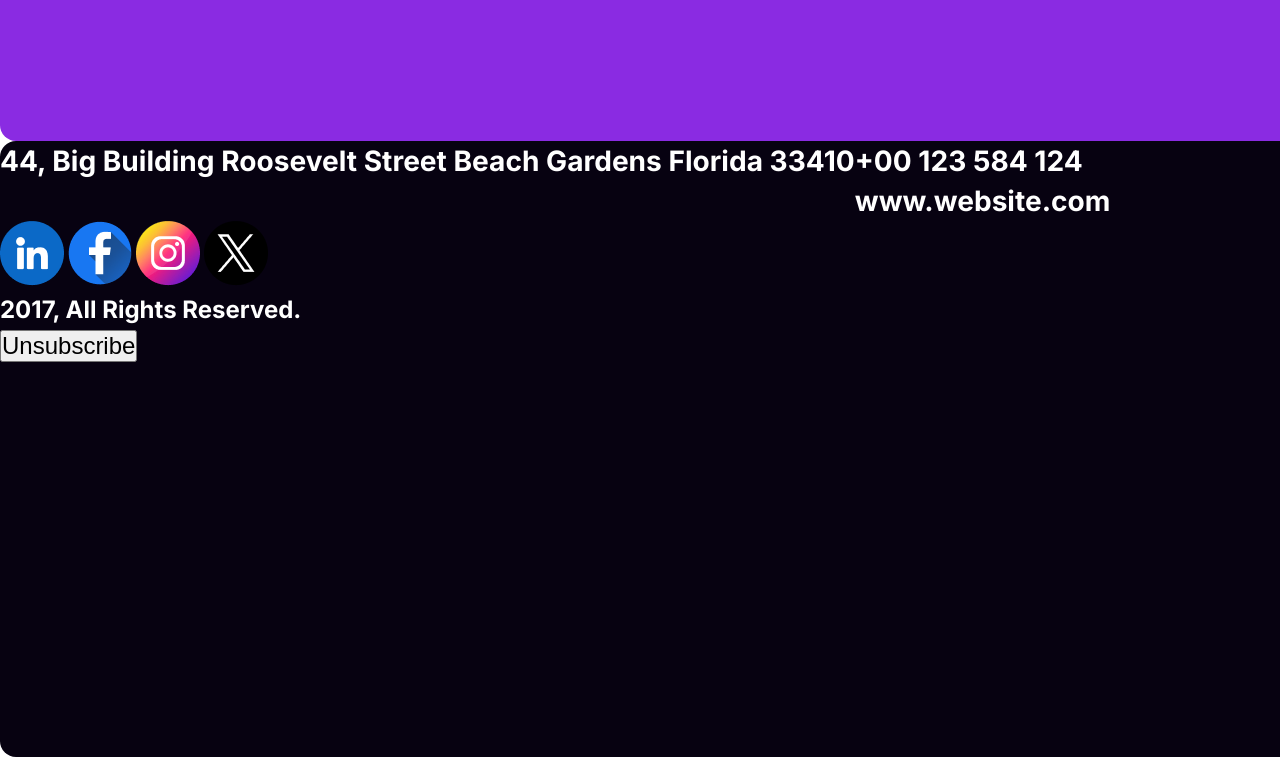
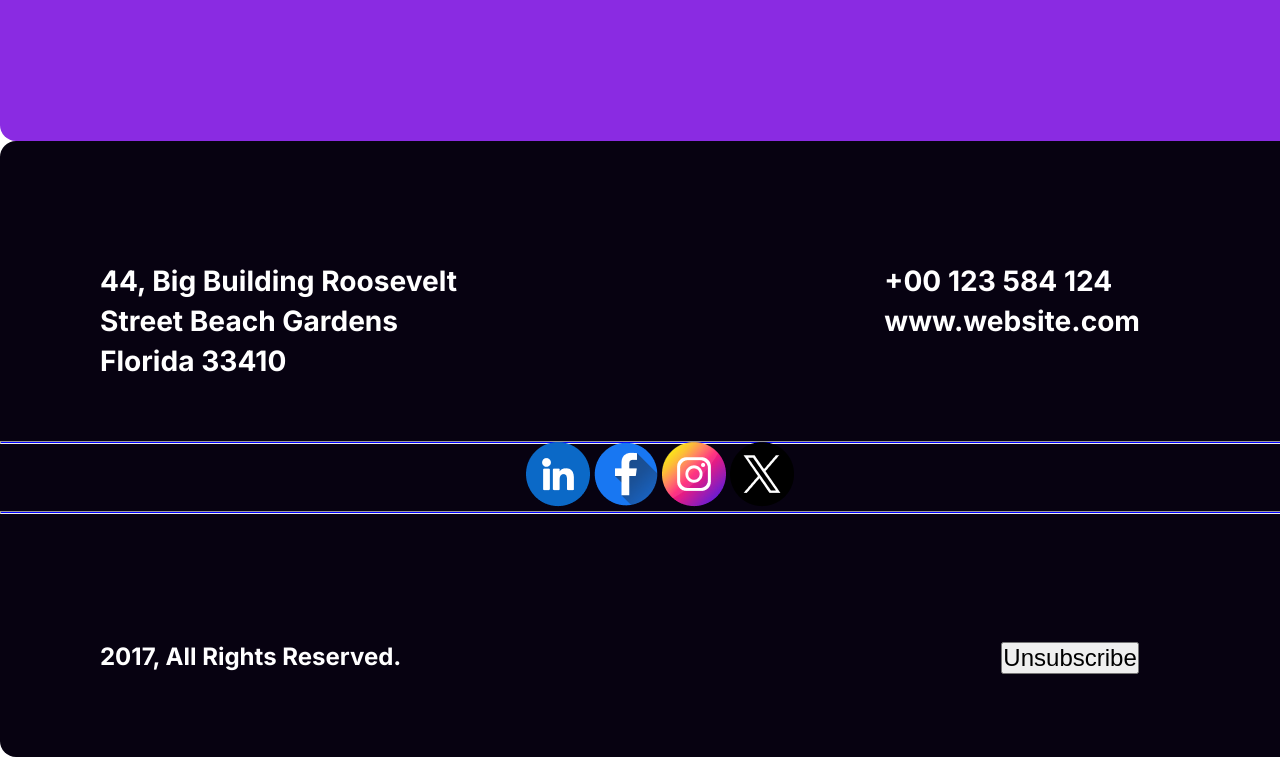
Before and after one commit to Shezan009/B9A1-New-Year-New-Mission, a plain HTML site: page index.html in a window 1280 px wide. Shown: the part 4041-4798 px from the top of the page. Drawn offline with nearby package versions, Linux system fonts and the light colour scheme.

Commit message:
shezan assignment1 footer added

```diff
--- a/index.html
+++ b/index.html
@@ -154,7 +154,7 @@
             <div class="contacts">
 
 
-                <h3>44, Big Building Roosevelt Street
+                <h3 class="address">44, Big Building Roosevelt Street
                     Beach Gardens Florida 33410</h3>
 
                 <div class="web">
@@ -166,6 +166,9 @@
             </div>
 
 
+            <div class="line-container">
+                <hr class="styled-line">
+              </div>
 
 
             <div class="social-links">
@@ -175,9 +178,13 @@
                 <a href=""><img src="resources/Twitter.png" alt=""></a>
             </div>
 
+            <div class="line-container">
+                <hr class="styled-line">
+              </div>
+
 
             <div class="unsubs">
-                <h3 class="contacts">2017, All Rights Reserved.</h3>
+                <h3 class="rights">2017, All Rights Reserved.</h3>
                 <button class="unsubs-bttn">Unsubscribe</button>
 
             </div>
--- a/styles/style.css
+++ b/styles/style.css
@@ -376,7 +376,7 @@ header {
 .contacts {
 
     display: flex;
-
+    gap: 400px;
     color: #FFF;
     font-family: Inter;
     font-size: 24px;
@@ -384,12 +384,69 @@ header {
     font-weight: 500;
     line-height: 40px;
     /* 166.667% */
+    margin-bottom: 60px;
+}
+
+.address{
+    margin-top: 120px;
+    margin-left: 100px;
+}
+
+.web{
+    margin-top: 120px;
+    margin-right: 180px;
+}
+
+
+
+.social-links{
+    text-align: center;
+}
+
+
+.rights {
+    color: #FFF;
+
+font-family: Inter;
+font-size: 24px;
+font-style: normal;
+font-weight: 500;
+line-height: normal;
+margin: left 140px; ;
 }
 
 .unsubs-bttn {
-    color: yellowgreen font-family: Inter;
+    background: blueviolet
+    color: #FFF
+    font-family: Inter;
     font-size: 24px;
     font-style: normal;
     font-weight: 500;
     line-height: normal;
+
+
+
 }
+
+
+.unsubs {
+    display: flex;
+    gap: 600px;
+    margin-top: 130px;
+    margin-left: 100px;
+}
+
+
+.line-container {
+    width: 1320px;
+height: 1px;
+background: blue
+
+}
+
+.styled-line{
+    gap: 160px;
+    width: 1320px;
+height: 1px;
+background: blue
+}
```
